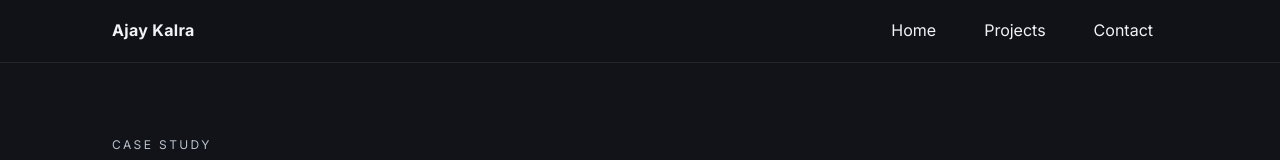
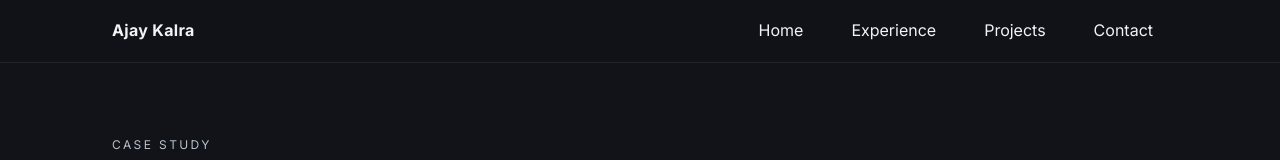
Before and after one commit to CyberCosmos24/Cosmos-Portfolio, a plain HTML site: page llm-assistant.html in a window 1280 px wide. Shown: the top 160 px of the page. Drawn offline with Linux system fonts and the light colour scheme.

Commit message:
Implement approved portfolio redesign: llm-assistant.html

```diff
--- a/llm-assistant.html
+++ b/llm-assistant.html
@@ -22,6 +22,7 @@
       <div class="navbar__brand">Ajay Kalra</div>
       <ul class="navbar__links">
         <li><a href="index.html">Home</a></li>
+        <li><a href="experience.html">Experience</a></li>
         <li><a href="project.html">Projects</a></li>
         <li><a href="index.html#contact">Contact</a></li>
       </ul>
```
